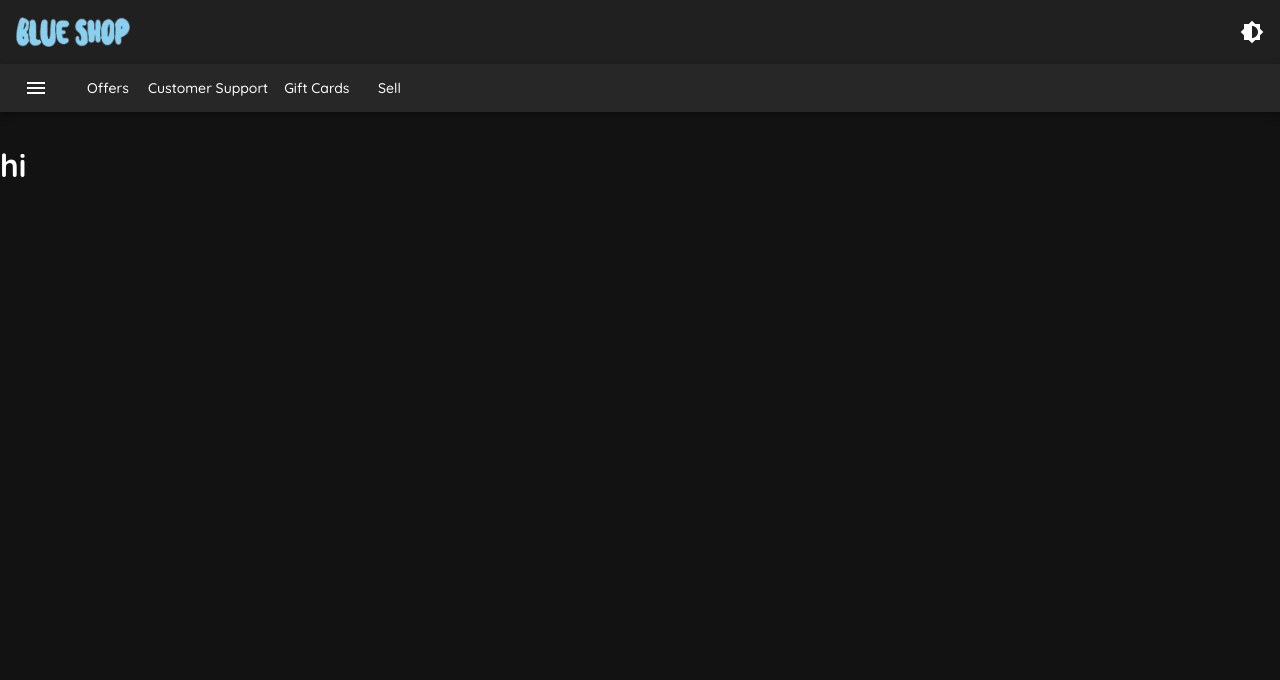
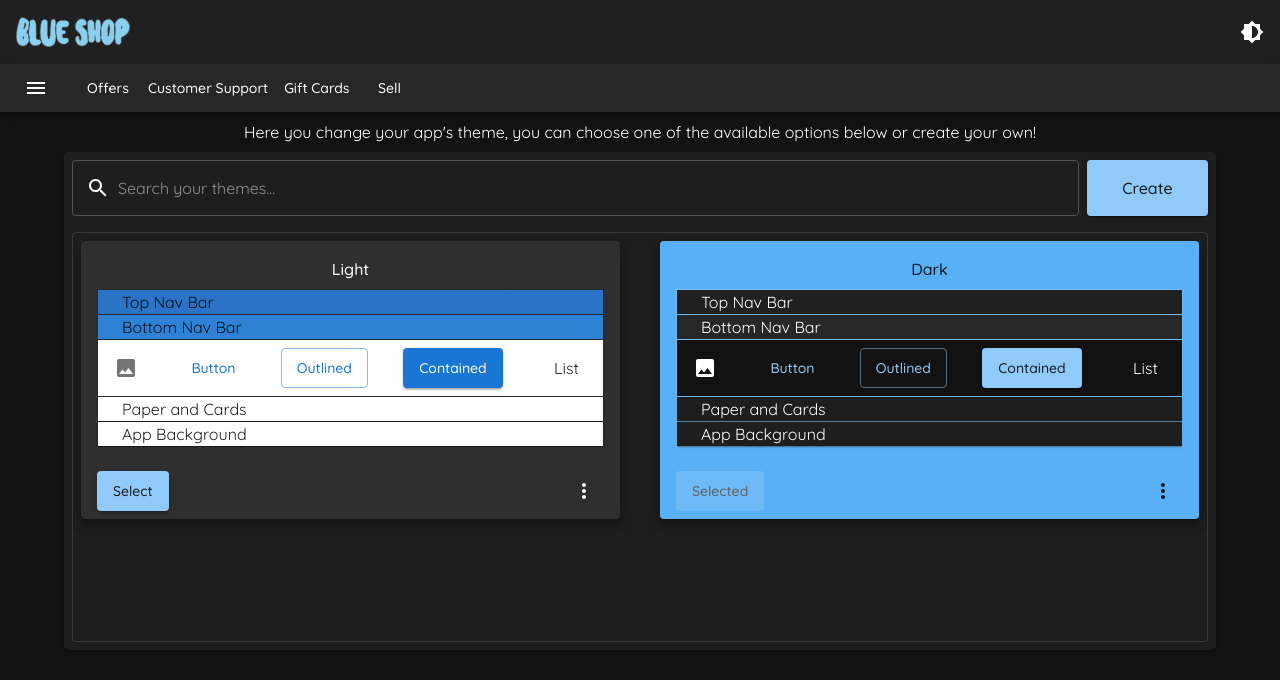
Before and after one commit to BlueWebber/blue-shop-client, a React (Create React App) app: page /theme in a window 1280 px wide. Shown: the top 680 px of the page. Built offline with nearby package versions, Linux system fonts and the light colour scheme.

Commit message:
Finish the initial theme viewer page

```diff
--- a/src/screens/theme.jsx
+++ b/src/screens/theme.jsx
@@ -1,5 +1,286 @@
+import {
+  Container,
+  Typography,
+  TextField,
+  Paper,
+  Card,
+  CardContent,
+  CardActions,
+  Box,
+  Button,
+  InputAdornment,
+  Grid,
+  Divider,
+  ListItemButton,
+  IconButton,
+  Menu,
+  MenuItem,
+} from "@mui/material";
+import SearchIcon from "@mui/icons-material/Search";
+import ImageIcon from "@mui/icons-material/Image";
+import EditIcon from "@mui/icons-material/Edit";
+import DeleteIcon from "@mui/icons-material/Delete";
+import MoreVertIcon from "@mui/icons-material/MoreVert";
+import React from "react";
+import lightTheme from "../themes/light";
+import darkTheme from "../themes/dark";
+import { ThemeProvider } from "@mui/material/styles";
+import { useTheme } from "../context/theme";
+import useDebounce from "../hooks/useDebouce";
+
+const defaultThemes = [lightTheme, darkTheme];
+
+const ColorDisplay = ({ children, withoutDivider, sx }) => {
+  return (
+    <>
+      {!withoutDivider && <Divider />}
+      <Box>
+        <Container sx={sx}>
+          <Typography>{children}</Typography>
+        </Container>
+      </Box>
+    </>
+  );
+};
+
+const ThemeCard = ({ theme, selected, setThemeId }) => {
+  const [anchorEl, setAnchorEl] = React.useState(null);
+  const open = Boolean(anchorEl);
+  const handleClick = (event) => {
+    setAnchorEl(event.currentTarget);
+  };
+  const handleClose = () => {
+    setAnchorEl(null);
+  };
+
+  return (
+    <Card
+      raised
+      {...(selected && {
+        sx: { backgroundColor: (theme) => theme.palette.primary.dark },
+      })}
+    >
+      <ThemeProvider theme={theme}>
+        <CardContent>
+          <Typography
+            sx={{
+              ...(selected && {
+                color: (theme) => theme.palette.primary.contrastText,
+              }),
+              mb: 1,
+              fontWeight: 500,
+            }}
+            align="center"
+          >
+            {theme.name}
+          </Typography>
+          <Paper variant="outlined" square sx={{ backgroundColor: "inherit" }}>
+            <ColorDisplay
+              withoutDivider
+              sx={{
+                backgroundColor: (theme) => theme.palette.background.appBar,
+                backgroundImage:
+                  "linear-gradient(rgba(255, 255, 255, 0.09), rgba(255, 255, 255, 0.09))",
+              }}
+            >
+              Top Nav Bar
+            </ColorDisplay>
+            <ColorDisplay
+              sx={{
+                backgroundColor: (theme) => theme.palette.background.navBar,
+                backgroundImage:
+                  "linear-gradient(rgba(255, 255, 255, 0.09), rgba(255, 255, 255, 0.09))",
+              }}
+            >
+              Bottom Nav Bar
+            </ColorDisplay>
+            <Divider />
+            <Box
+              sx={{
+                display: "flex",
+                flexDirection: "row",
+                justifyContent: "space-between",
+                padding: 1,
+                overflowX: "scroll",
+                "::-webkit-scrollbar-thumb": {
+                  backgroundColor: (theme) => theme.palette.scroll.base,
+                },
+                "::-webkit-scrollbar-thumb:hover": {
+                  backgroundColor: (theme) => theme.palette.scroll.hover,
+                },
+                backgroundColor: (theme) => theme.palette.background.default,
+              }}
+            >
+              <IconButton>
+                <ImageIcon />
+              </IconButton>
+              <Button>Button</Button>
+              <Button variant="outlined">Outlined</Button>
+              <Button variant="contained">Contained</Button>
+              <ListItemButton sx={{ flexGrow: 0 }}>List</ListItemButton>
+            </Box>
+            <Divider />
+            <Paper square>
+              <Container>
+                <Typography>Paper and Cards</Typography>
+              </Container>
+            </Paper>
+            <Divider />
+            <Box>
+              <Paper
+                square
+                sx={{
+                  backgroundColor: (theme) => theme.palette.background.default,
+                }}
+              >
+                <Container>
+                  <Typography>App Background</Typography>
+                </Container>
+              </Paper>
+            </Box>
+          </Paper>
+        </CardContent>
+      </ThemeProvider>
+      <CardActions>
+        <Box
+          sx={{
+            mr: 1,
+            ml: 1,
+            flexGrow: 1,
+            display: "flex",
+            flexDirection: "row",
+            justifyContent: "space-between",
+            alignContent: "flex-end",
+          }}
+        >
+          <Button
+            variant="contained"
+            disabled={selected}
+            onClick={() => setThemeId(theme.id)}
+            sx={{
+              "&:disabled": {
+                color: (theme) => theme.palette.grey[700],
+              },
+            }}
+          >
+            {selected ? "Selected" : "Select"}
+          </Button>
+          <IconButton onClick={handleClick}>
+            <MoreVertIcon
+              {...(selected && {
+                sx: { color: (theme) => theme.palette.primary.contrastText },
+              })}
+            />
+          </IconButton>
+          <Menu
+            id={theme.id}
+            anchorEl={anchorEl}
+            open={open}
+            onClose={handleClose}
+          >
+            <MenuItem onClick={handleClose}>
+              <EditIcon sx={{ mr: 2 }} />
+              Edit
+            </MenuItem>
+            <MenuItem
+              onClick={handleClose}
+              sx={{ color: (theme) => theme.palette.error.main }}
+            >
+              <DeleteIcon sx={{ mr: 2 }} />
+              Delete
+            </MenuItem>
+          </Menu>
+        </Box>
+      </CardActions>
+    </Card>
+  );
+};
+
 const Theme = () => {
-  return <h1>hi</h1>;
+  const [currentThemeId, setThemeId] = useTheme();
+  const [themes, setThemes] = React.useState(defaultThemes);
+  const [input, setInput] = React.useState("");
+  const search = useDebounce(input, 300);
+
+  React.useEffect(() => {
+    search
+      ? setThemes(
+          defaultThemes.filter((theme) =>
+            theme.name.match(new RegExp(search, "i"))
+          )
+        )
+      : setThemes(defaultThemes);
+  }, [search]);
+
+  return (
+    <Container>
+      <Typography align="center">
+        Here you change your app's theme, you can choose one of the available
+        options below or create your own!
+      </Typography>
+      <Paper sx={{ p: 1, mt: 1 }}>
+        <Box
+          sx={{
+            display: "flex",
+            flexDirection: "row",
+            justifyContent: "space-between",
+          }}
+        >
+          <TextField
+            type="search"
+            placeholder="Search your themes..."
+            sx={{
+              flexGrow: 1,
+              mr: 1,
+            }}
+            InputProps={{
+              startAdornment: (
+                <InputAdornment position="start">
+                  <SearchIcon />
+                </InputAdornment>
+              ),
+            }}
+            value={input}
+            onChange={({ target }) => setInput(target.value)}
+          />
+          <Button
+            variant="contained"
+            sx={{ flexGrow: 0.05, fontWeight: 500, fontSize: "1rem" }}
+          >
+            Create
+          </Button>
+        </Box>
+        <Paper
+          variant="outlined"
+          sx={{
+            height: 410,
+            maxHeight: 410,
+            overflowY: "scroll",
+            mt: 2,
+            p: 1,
+            backgroundColor: "unset",
+          }}
+        >
+          <Grid
+            container
+            rowSpacing={5}
+            columnSpacing={5}
+            justifyContent="center"
+          >
+            {themes.map((theme) => (
+              <Grid item xs={12} sm={11.5} md={6} elevation={5} key={theme.id}>
+                <ThemeCard
+                  theme={theme}
+                  selected={theme.id === currentThemeId}
+                  setThemeId={setThemeId}
+                />
+              </Grid>
+            ))}
+          </Grid>
+        </Paper>
+      </Paper>
+    </Container>
+  );
 };
 
 export default Theme;
```
